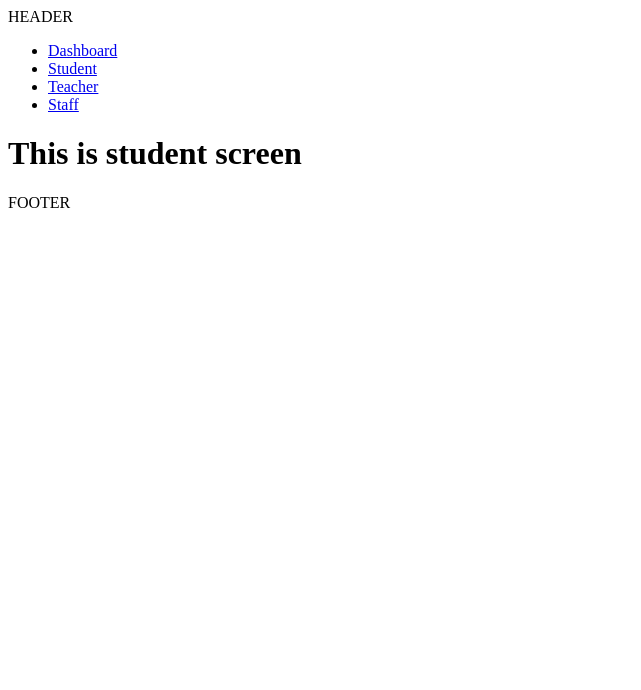
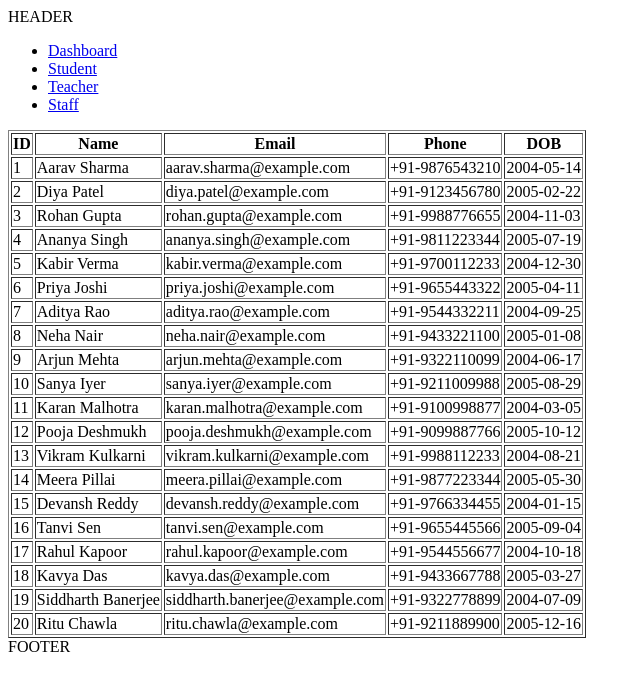
Before and after one commit to RajeshPhulwaria006/client-side_tutorials_REACT, a React (Vite) app: page /student in a window 1280 px wide. Shown: the top 690 px of the page, without its empty margins (0-641 px from the left). Built offline with nearby package versions, Linux system fonts and the light colour scheme.

Commit message:
added dummy student data

```diff
--- a/src/screens/StudentScreen.jsx
+++ b/src/screens/StudentScreen.jsx
@@ -2,24 +2,176 @@ import React from 'react'
 
 function StudentScreen() {
 
-    const [isAppReady, updateStudents] = React.useState(false)
+  // const [isAppReady, updateStudents] = React.useState(false)
+  const [students, setStudents] = React.useState([
+    {
+      "id": 1,
+      "name": "Aarav Sharma",
+      "email": "aarav.sharma@example.com",
+      "phone": "+91-9876543210",
+      "dob": "2004-05-14"
+    },
+    {
+      "id": 2,
+      "name": "Diya Patel",
+      "email": "diya.patel@example.com",
+      "phone": "+91-9123456780",
+      "dob": "2005-02-22"
+    },
+    {
+      "id": 3,
+      "name": "Rohan Gupta",
+      "email": "rohan.gupta@example.com",
+      "phone": "+91-9988776655",
+      "dob": "2004-11-03"
+    },
+    {
+      "id": 4,
+      "name": "Ananya Singh",
+      "email": "ananya.singh@example.com",
+      "phone": "+91-9811223344",
+      "dob": "2005-07-19"
+    },
+    {
+      "id": 5,
+      "name": "Kabir Verma",
+      "email": "kabir.verma@example.com",
+      "phone": "+91-9700112233",
+      "dob": "2004-12-30"
+    },
+    {
+      "id": 6,
+      "name": "Priya Joshi",
+      "email": "priya.joshi@example.com",
+      "phone": "+91-9655443322",
+      "dob": "2005-04-11"
+    },
+    {
+      "id": 7,
+      "name": "Aditya Rao",
+      "email": "aditya.rao@example.com",
+      "phone": "+91-9544332211",
+      "dob": "2004-09-25"
+    },
+    {
+      "id": 8,
+      "name": "Neha Nair",
+      "email": "neha.nair@example.com",
+      "phone": "+91-9433221100",
+      "dob": "2005-01-08"
+    },
+    {
+      "id": 9,
+      "name": "Arjun Mehta",
+      "email": "arjun.mehta@example.com",
+      "phone": "+91-9322110099",
+      "dob": "2004-06-17"
+    },
+    {
+      "id": 10,
+      "name": "Sanya Iyer",
+      "email": "sanya.iyer@example.com",
+      "phone": "+91-9211009988",
+      "dob": "2005-08-29"
+    },
+    {
+      "id": 11,
+      "name": "Karan Malhotra",
+      "email": "karan.malhotra@example.com",
+      "phone": "+91-9100998877",
+      "dob": "2004-03-05"
+    },
+    {
+      "id": 12,
+      "name": "Pooja Deshmukh",
+      "email": "pooja.deshmukh@example.com",
+      "phone": "+91-9099887766",
+      "dob": "2005-10-12"
+    },
+    {
+      "id": 13,
+      "name": "Vikram Kulkarni",
+      "email": "vikram.kulkarni@example.com",
+      "phone": "+91-9988112233",
+      "dob": "2004-08-21"
+    },
+    {
+      "id": 14,
+      "name": "Meera Pillai",
+      "email": "meera.pillai@example.com",
+      "phone": "+91-9877223344",
+      "dob": "2005-05-30"
+    },
+    {
+      "id": 15,
+      "name": "Devansh Reddy",
+      "email": "devansh.reddy@example.com",
+      "phone": "+91-9766334455",
+      "dob": "2004-01-15"
+    },
+    {
+      "id": 16,
+      "name": "Tanvi Sen",
+      "email": "tanvi.sen@example.com",
+      "phone": "+91-9655445566",
+      "dob": "2005-09-04"
+    },
+    {
+      "id": 17,
+      "name": "Rahul Kapoor",
+      "email": "rahul.kapoor@example.com",
+      "phone": "+91-9544556677",
+      "dob": "2004-10-18"
+    },
+    {
+      "id": 18,
+      "name": "Kavya Das",
+      "email": "kavya.das@example.com",
+      "phone": "+91-9433667788",
+      "dob": "2005-03-27"
+    },
+    {
+      "id": 19,
+      "name": "Siddharth Banerjee",
+      "email": "siddharth.banerjee@example.com",
+      "phone": "+91-9322778899",
+      "dob": "2004-07-09"
+    },
+    {
+      "id": 20,
+      "name": "Ritu Chawla",
+      "email": "ritu.chawla@example.com",
+      "phone": "+91-9211889900",
+      "dob": "2005-12-16"
+    }
+  ]);
 
-    setTimeout(() => {
-      updateStudents(true)
-    }, 1.5*1000)
-
-    if (!isAppReady) {
-      return (
-        <div>
-          <h2>Student Screen Loading...</h2>
-        </div>
-      )
-    }
   return (
     <div>
-        <h1>This is student screen</h1>
+      <table border="1">
+        <thead>
+          <tr>
+            <th>ID</th>
+            <th>Name</th>
+            <th>Email</th>
+            <th>Phone</th>
+            <th>DOB</th>
+          </tr>
+        </thead>
+        <tbody>
+          {students.map((rows) => (
+            <tr>
+              <td>{rows.id}</td>
+              <td>{rows.name}</td>
+              <td>{rows.email}</td>
+              <td>{rows.phone}</td>
+              <td>{rows.dob}</td>
+            </tr>
+          ))}
+        </tbody>
+      </table>
     </div>
-  )
-}
+  );
+};
 
 export default StudentScreen
```
